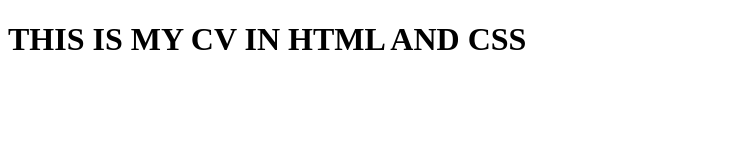
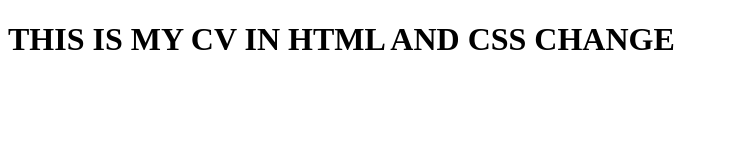
Before and after one commit to OlahMilan/CV_project, a plain HTML site: page index.html in a window 1280 px wide. Shown: the whole page, without its empty margins (0-729 px from the left). Drawn offline with Linux system fonts and the light colour scheme.

Commit message:
This is the first commit

```diff
--- a/index.html
+++ b/index.html
@@ -4,6 +4,6 @@
         <title>Oláh Lajos Milán CV</title>
     </head>
     <body>
-        <h1>THIS IS MY CV IN HTML AND CSS</h1>
+        <h1>THIS IS MY CV IN HTML AND CSS CHANGE</h1>
     </body>
 </html>
```
